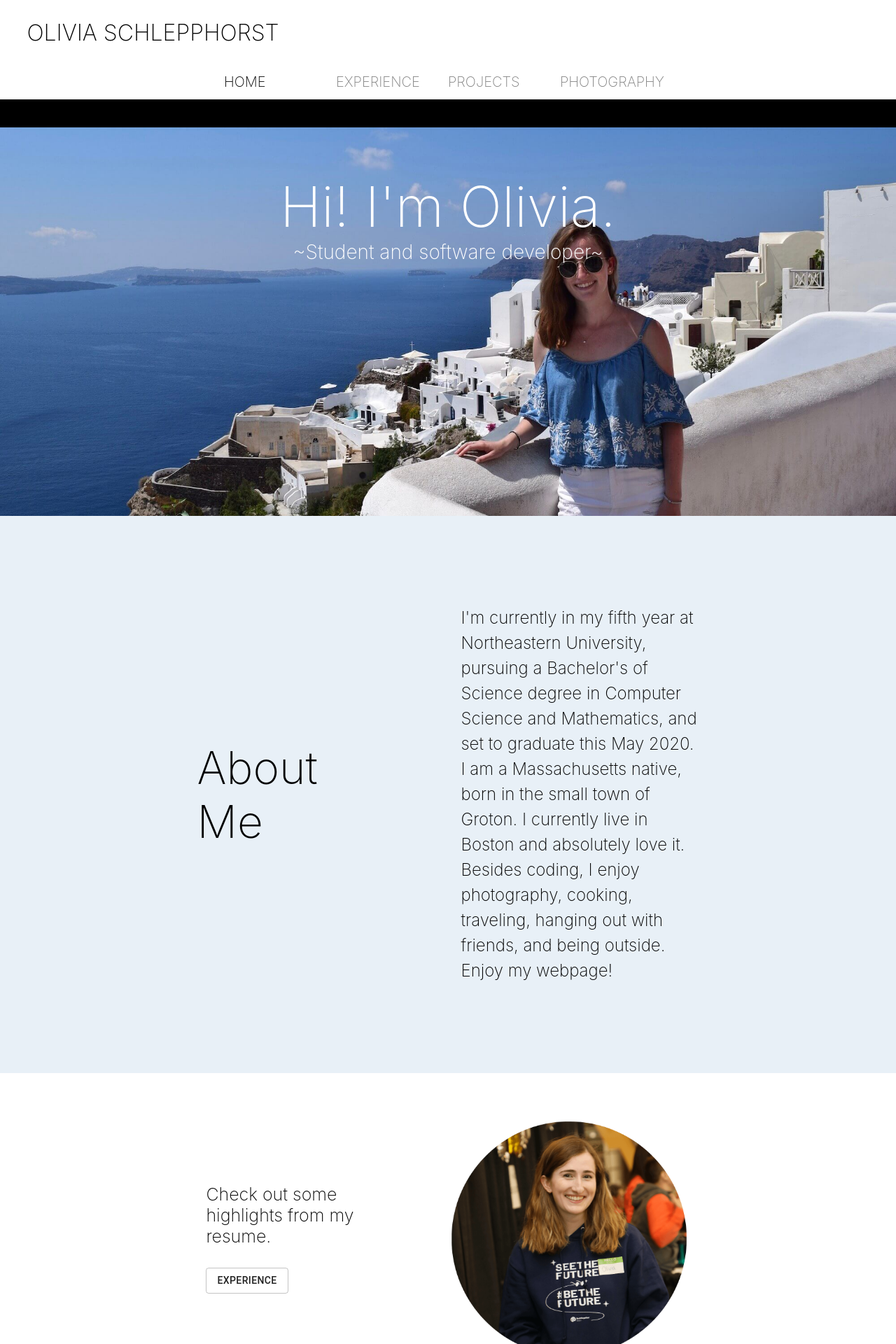
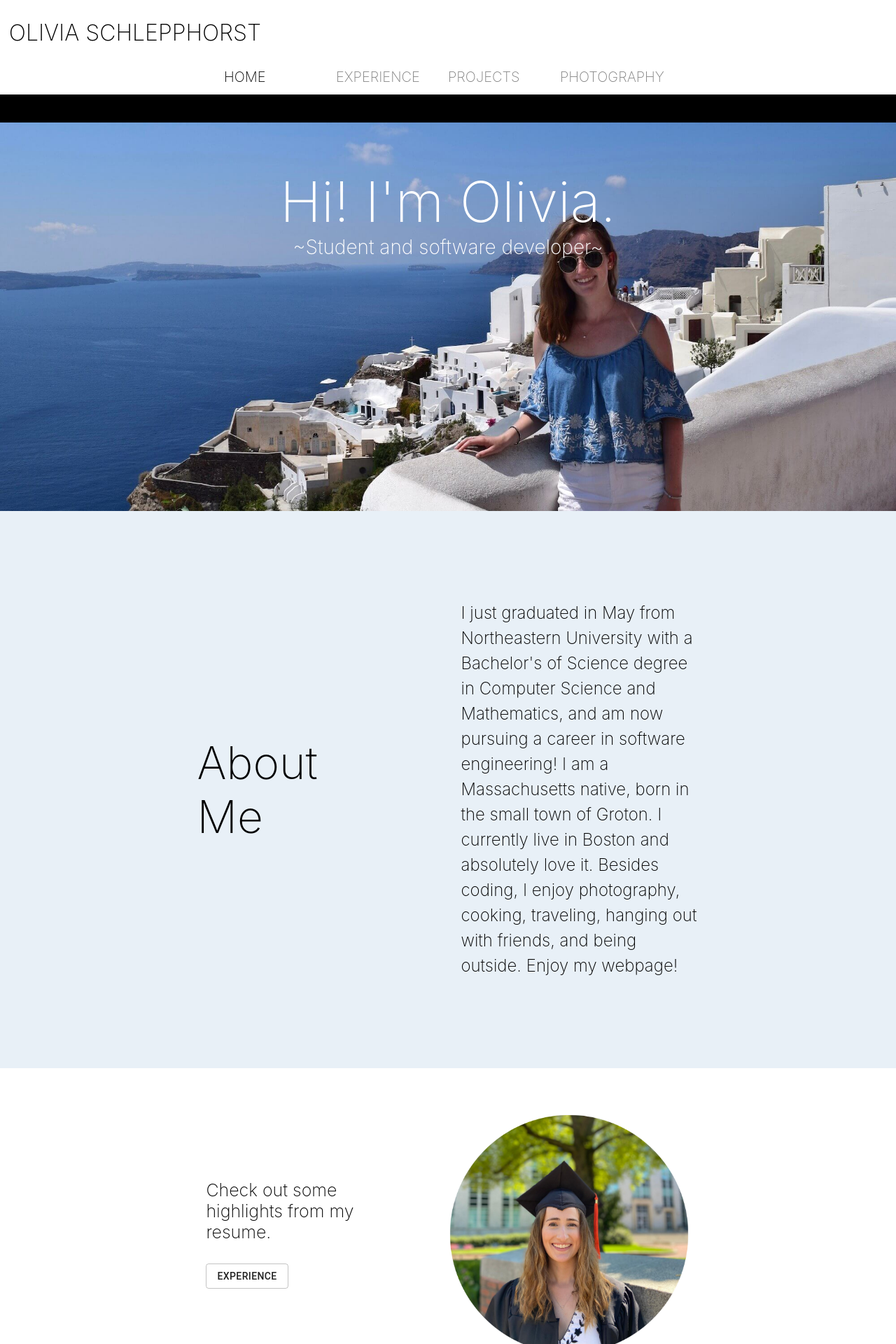
Before and after one commit to oschlepphorst/personal-webpage, a React (Create React App) app: page / in a window 1280 px wide. Shown: the top 1920 px of the page at 70% size. Built offline with nearby package versions, Linux system fonts and the light colour scheme.

Commit message:
updated about me section

```diff
--- a/src/App.css
+++ b/src/App.css
@@ -13,7 +13,7 @@
   /* float: left; */
   font-size: calc(0.0005px + 4vmin);
   font-weight: 150;
-  margin-left: 3%;
+  margin-left: 1%;
 }
 
 .header {
@@ -27,7 +27,7 @@
   /* margin-left: auto; */
   width: 50%;
   margin: auto;
-  margin-top: 1%;
+  margin-top: 0.5%;
   margin-bottom: 1%;
   /* float: left; */
   /* overflow: auto; */
@@ -136,7 +136,7 @@
   padding: 5%;
 }
 
-.ttb-me {
+.grad-pic {
   width: 30%;
   height: 30%;
   display: flex;
--- a/src/components/Home.js
+++ b/src/components/Home.js
@@ -1,7 +1,7 @@
 import React, { Component } from 'react';
-import { BrowserRouter as Router, Switch, Route, Link, NavLink } from 'react-router-dom';
-import meAtTTB from './../images/ttb-me.png'
+import { BrowserRouter as Route, Link } from 'react-router-dom';
 import Button from '@material-ui/core/Button';
+import gradPic from './../images/grad-pic.png';
 
 class Home extends Component {
   render() {
@@ -21,8 +21,8 @@ class Home extends Component {
               About Me
             </h3>
             <p className="home-bio">
-            I'm currently in my fifth year at Northeastern University, pursuing a Bachelor's of
-            Science degree in Computer Science and Mathematics, and set to graduate this May 2020. I am a Massachusetts
+            I just graduated in May from Northeastern University with a Bachelor's of
+            Science degree in Computer Science and Mathematics, and am now pursuing a career in software engineering! I am a Massachusetts
             native, born in the small town of Groton. I currently live in Boston and absolutely love it. Besides coding,
             I enjoy photography, cooking, traveling, hanging out with friends, and being outside. Enjoy my webpage!
             </p>
@@ -36,7 +36,7 @@ class Home extends Component {
               </Button>
             </Link>
             </p>
-            <img className="ttb-me" src={meAtTTB} alt="Me at TTB"></img>
+            <img className="grad-pic" src={gradPic} alt="Grad picture"></img>
           </div>
 
           <div className="photo-section">
```
Also changed, not shown: src/images/grad-pic.png (added).
